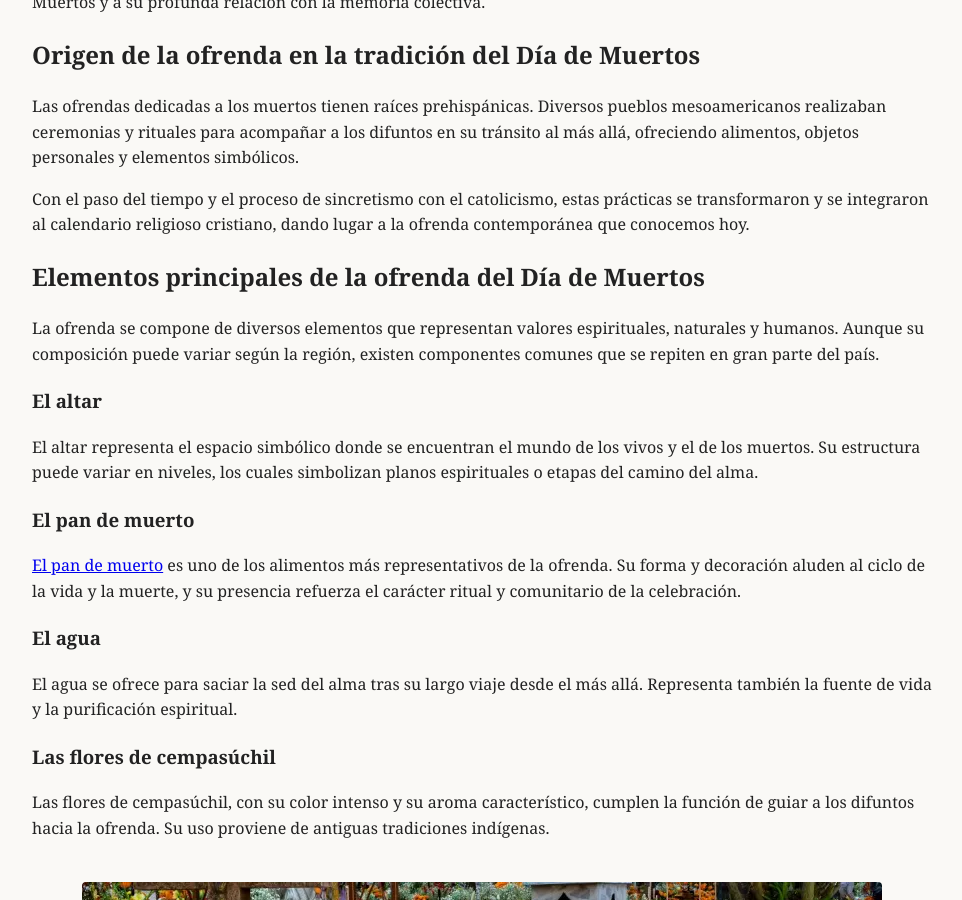
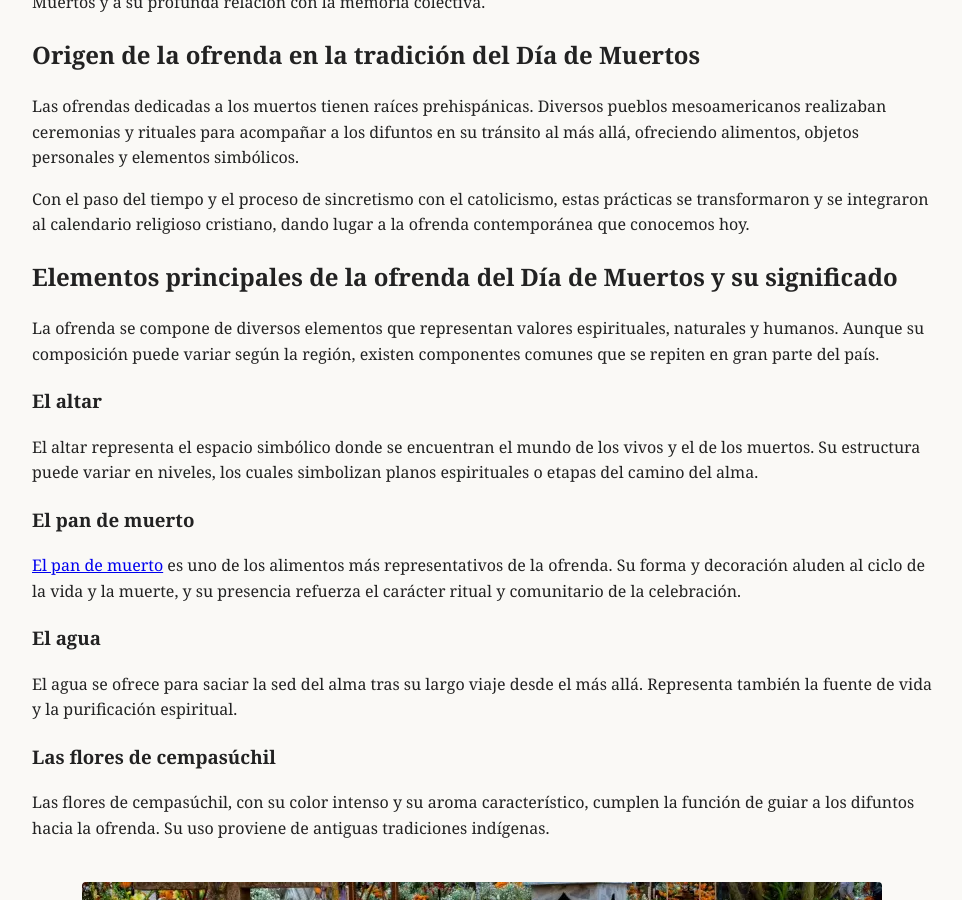
Before and after one commit to elbracamonte/elbracamonte.github.io, a Jekyll site: the page built from _posts/2025-12-16-ofrenda-dia-de-muertos.md, in a window 1280 px wide and 900 px high, scrolled down 970 px. Shown: the whole window, without its empty margins (158-1120 px from the left). Built offline with Jekyll 4.4.1, drawn with Linux system fonts in a browser that asks for light colours; some of the changed text lies outside the part shown.

Commit message:
Update 2025-12-16-ofrenda-dia-de-muertos.md

```diff
--- a/_posts/2025-12-16-ofrenda-dia-de-muertos.md
+++ b/_posts/2025-12-16-ofrenda-dia-de-muertos.md
@@ -17,7 +17,7 @@ Las ofrendas dedicadas a los muertos tienen raíces prehispánicas. Diversos pue
 
 Con el paso del tiempo y el proceso de sincretismo con el catolicismo, estas prácticas se transformaron y se integraron al calendario religioso cristiano, dando lugar a la ofrenda contemporánea que conocemos hoy.
 
-## Elementos principales de la ofrenda del Día de Muertos
+## Elementos principales de la ofrenda del Día de Muertos y su significado
 
 La ofrenda se compone de diversos elementos que representan valores espirituales, naturales y humanos. Aunque su composición puede variar según la región, existen componentes comunes que se repiten en gran parte del país.
 
```
Also changed, not shown: other parts of _posts/2025-12-16-ofrenda-dia-de-muertos.md (+2 -0 lines).
